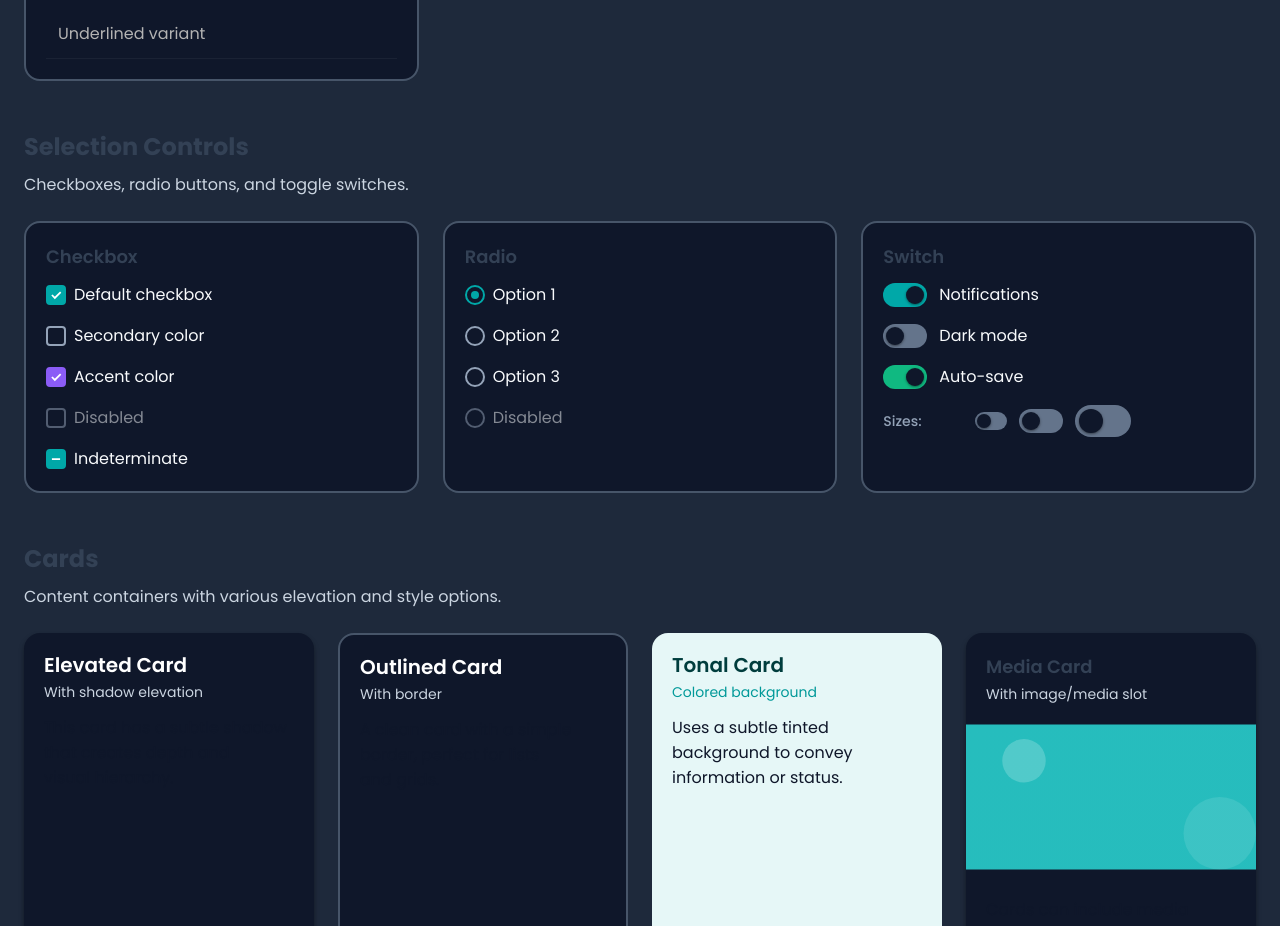
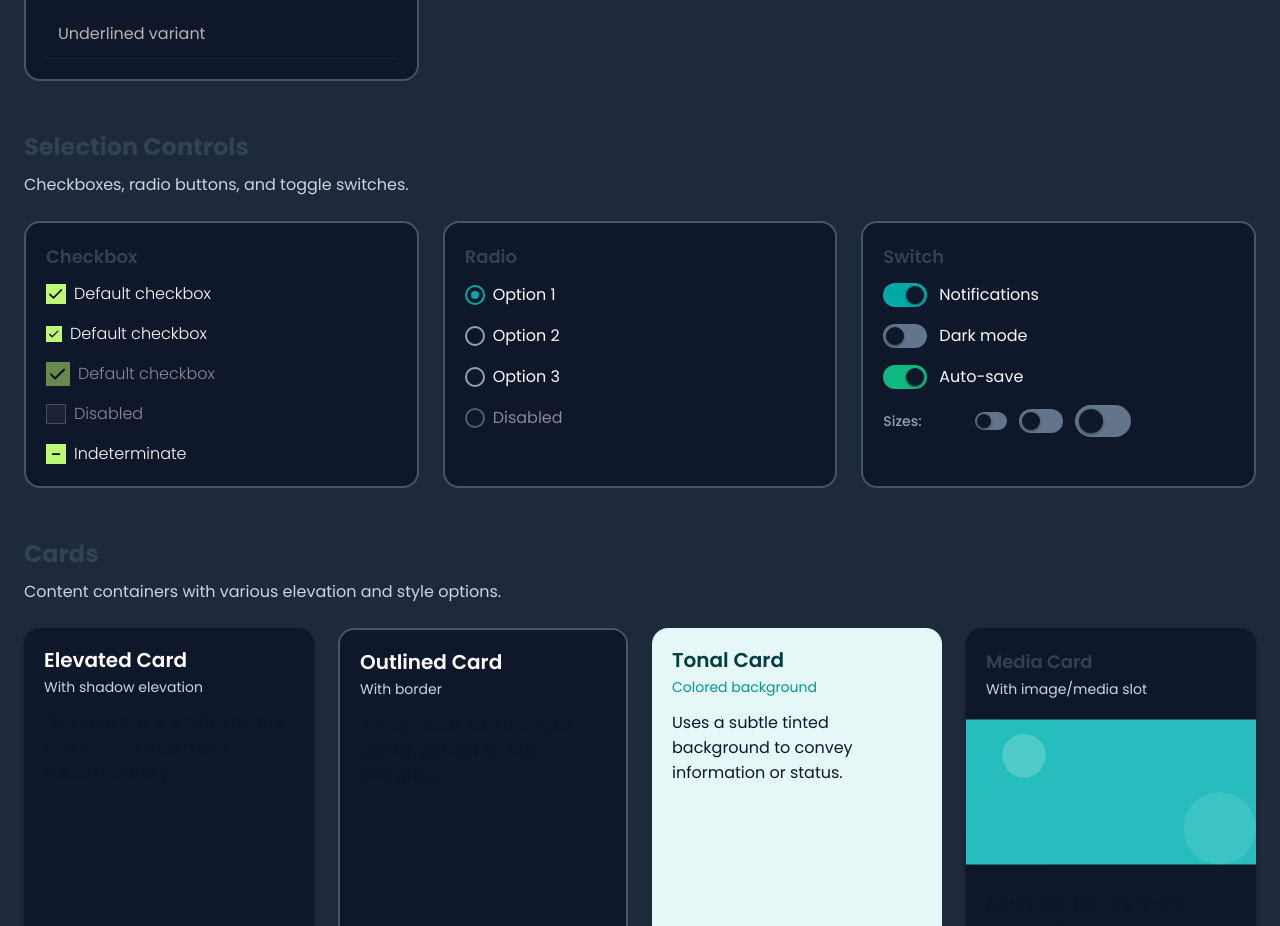
Before and after one commit to toroieno/design-system, a Vue app: page / in a window 1280 px wide. Shown: the part 1500-2426 px from the top of the page. Built offline with nearby package versions, Linux system fonts and the light colour scheme.

Commit message:
feat(component): base checkbox

```diff
--- a/src/App.vue
+++ b/src/App.vue
@@ -51,57 +51,7 @@
       <InputComponent />
 
       <!-- Selection Controls -->
-      <section class="demo-section">
-        <h2 class="demo-section__title">Selection Controls</h2>
-        <p class="demo-section__desc">Checkboxes, radio buttons, and toggle switches.</p>
-
-        <div class="demo-grid">
-          <!-- Checkbox -->
-          <PkCard variant="outlined">
-            <template #header>
-              <h3 class="demo-card-title">Checkbox</h3>
-            </template>
-            <div class="demo-stack">
-              <PkCheckbox v-model="checkValue1" label="Default checkbox" />
-              <PkCheckbox v-model="checkValue2" label="Secondary color" color="secondary" />
-              <PkCheckbox v-model="checkValue3" label="Accent color" color="accent" />
-              <PkCheckbox label="Disabled" disabled />
-              <PkCheckbox label="Indeterminate" indeterminate />
-            </div>
-          </PkCard>
-
-          <!-- Radio -->
-          <PkCard variant="outlined">
-            <template #header>
-              <h3 class="demo-card-title">Radio</h3>
-            </template>
-            <div class="demo-stack">
-              <PkRadio v-model="radioValue" value="option1" name="demo" label="Option 1" />
-              <PkRadio v-model="radioValue" value="option2" name="demo" label="Option 2" color="secondary" />
-              <PkRadio v-model="radioValue" value="option3" name="demo" label="Option 3" color="accent" />
-              <PkRadio value="disabled" name="demo2" label="Disabled" disabled />
-            </div>
-          </PkCard>
-
-          <!-- Switch -->
-          <PkCard variant="outlined">
-            <template #header>
-              <h3 class="demo-card-title">Switch</h3>
-            </template>
-            <div class="demo-stack">
-              <PkSwitch v-model="switchValue1" label="Notifications" />
-              <PkSwitch v-model="switchValue2" label="Dark mode" color="accent" />
-              <PkSwitch v-model="switchValue3" label="Auto-save" color="success" />
-              <div class="demo-row demo-row--align-center">
-                <span class="demo-label">Sizes:</span>
-                <PkSwitch size="sm" />
-                <PkSwitch size="md" />
-                <PkSwitch size="lg" />
-              </div>
-            </div>
-          </PkCard>
-        </div>
-      </section>
+      <SelectionsComponent />
 
       <!-- Cards Section -->
       <section class="demo-section">
@@ -308,24 +258,13 @@ import { ref, computed } from 'vue'
 import ButtonsComponent from "@/examples/ButtonsComponent.vue";
 import ProgressBarComponent from "@/examples/ProgressBarComponent.vue";
 import InputComponent from "@/examples/InputComponent.vue";
+import SelectionsComponent from "@/examples/SelectionsComponent.vue";
 // Components are registered globally via app.use(PackDesignSystem)
 // No need to import individually when using license
 
 // Theme
 const isDark = ref(true)
 
-// Checkbox values
-const checkValue1 = ref(true)
-const checkValue2 = ref(false)
-const checkValue3 = ref(true)
-
-// Radio value
-const radioValue = ref('option1')
-
-// Switch values
-const switchValue1 = ref(true)
-const switchValue2 = ref(false)
-const switchValue3 = ref(true)
 </script>
 
 <style lang="scss">
--- a/src/components/PkCheckbox/PkCheckbox.vue
+++ b/src/components/AeCheckbox/AeCheckbox.vue
@@ -2,21 +2,21 @@
   <label :class="checkboxClasses">
     <input
       type="checkbox"
-      class="pk-checkbox__input"
+      class="ae-checkbox__input"
       :checked="isChecked"
       :disabled="disabled"
       :indeterminate="indeterminate"
       @change="handleChange"
     />
-    <span class="pk-checkbox__box">
-      <svg v-if="isChecked && !indeterminate" class="pk-checkbox__check" viewBox="0 0 24 24" fill="none" stroke="currentColor" stroke-width="3">
-        <path d="M5 12l5 5L20 7" />
+    <span class="ae-checkbox__box">
+      <svg v-if="isChecked && !indeterminate" class="ae-checkbox__check" xmlns="http://www.w3.org/2000/svg" width="13" height="9" viewBox="0 0 13 9" fill="none">
+        <path d="M11.4667 0.800003L4.13334 8.13334L0.800003 4.8" stroke="currentColor" stroke-width="1.6" stroke-linecap="round" stroke-linejoin="round"/>
       </svg>
-      <svg v-if="indeterminate" class="pk-checkbox__check" viewBox="0 0 24 24" fill="none" stroke="currentColor" stroke-width="3">
+      <svg v-if="indeterminate" class="ae-checkbox__check" viewBox="0 0 24 24" fill="none" stroke="currentColor" stroke-width="3">
         <path d="M5 12h14" />
       </svg>
     </span>
-    <span v-if="label || $slots.default" class="pk-checkbox__label">
+    <span v-if="label || $slots.default" class="ae-checkbox__label ae-text-body-base">
       <slot>{{ label }}</slot>
     </span>
   </label>
@@ -25,17 +25,17 @@
 <script setup lang="ts">
 import { computed } from 'vue'
 
-export interface PkCheckboxProps {
+export interface AeCheckboxProps {
   modelValue?: boolean | any[]
   value?: any
   label?: string
   disabled?: boolean
   indeterminate?: boolean
-  color?: 'primary' | 'secondary' | 'accent' | 'success' | 'warning' | 'error'
+  color?: 'primary'
   size?: 'sm' | 'md' | 'lg'
 }
 
-const props = withDefaults(defineProps<PkCheckboxProps>(), {
+const props = withDefaults(defineProps<AeCheckboxProps>(), {
   modelValue: false,
   disabled: false,
   indeterminate: false,
@@ -56,13 +56,13 @@ const isChecked = computed(() => {
 })
 
 const checkboxClasses = computed(() => [
-  'pk-checkbox',
-  `pk-checkbox--${props.size}`,
-  `pk-checkbox--${props.color}`,
+  'ae-checkbox',
+  `ae-checkbox--${props.size}`,
+  `ae-checkbox--${props.color}`,
   {
-    'pk-checkbox--checked': isChecked.value,
-    'pk-checkbox--disabled': props.disabled,
-    'pk-checkbox--indeterminate': props.indeterminate,
+    'ae-checkbox--checked': isChecked.value,
+    'ae-checkbox--disabled': props.disabled,
+    'ae-checkbox--indeterminate': props.indeterminate,
   },
 ])
 
@@ -90,10 +90,10 @@ const handleChange = (event: Event) => {
 </script>
 
 <style lang="scss" scoped>
-.pk-checkbox {
+.ae-checkbox {
   display: inline-flex;
   align-items: center;
-  gap: var(--pk-space-2);
+  gap: var(--sds-size-space-8);
   cursor: pointer;
   user-select: none;
 
@@ -110,103 +110,89 @@ const handleChange = (event: Event) => {
     display: flex;
     align-items: center;
     justify-content: center;
-    border: var(--pk-border-width-2) solid var(--pk-neutral-400);
-    border-radius: var(--pk-radius-sm);
-    background: var(--pk-neutral-0);
-    transition: all var(--pk-duration-150) var(--pk-ease-out);
+    border-radius: var(--sds-size-radius-50);
+    border: var(--sds-size-stroke-border) solid var(--sds-color-border-default-teriary);
+    background: var(--sds-color-background-opacity-200);
+    transition: all var(--ae-duration-150) var(--ae-ease-out);
   }
 
   &__check {
-    color: white;
+    color: var(--sds-color-icon-brand-default);
     opacity: 0;
     transform: scale(0.5);
-    transition: all var(--pk-duration-150) var(--pk-ease-bounce);
+    transition: all var(--ae-duration-150) var(--ae-ease-bounce);
   }
 
   &__label {
-    font-size: var(--pk-text-base);
-    color: var(--pk-neutral-800);
+    color: var(--sds-color-text-default-primary);
   }
 
   // Sizes
   &--sm {
-    .pk-checkbox__box {
+    .ae-checkbox__box {
       width: 1rem;
       height: 1rem;
     }
 
-    .pk-checkbox__check {
+    .ae-checkbox__check {
       width: 0.625rem;
       height: 0.625rem;
-    }
-
-    .pk-checkbox__label {
-      font-size: var(--pk-text-sm);
     }
   }
 
   &--md {
-    .pk-checkbox__box {
+    .ae-checkbox__box {
       width: 1.25rem;
       height: 1.25rem;
     }
 
-    .pk-checkbox__check {
+    .ae-checkbox__check {
       width: 0.875rem;
       height: 0.875rem;
     }
   }
 
   &--lg {
-    .pk-checkbox__box {
+    .ae-checkbox__box {
       width: 1.5rem;
       height: 1.5rem;
     }
 
-    .pk-checkbox__check {
+    .ae-checkbox__check {
       width: 1rem;
       height: 1rem;
-    }
-
-    .pk-checkbox__label {
-      font-size: var(--pk-text-lg);
     }
   }
 
   // Hover
   &:hover:not(&--disabled) {
-    .pk-checkbox__box {
-      border-color: var(--pk-neutral-500);
+    .ae-checkbox__box {
+      border-color: var(--sds-color-border-default-teriary);
     }
   }
 
   // Colors when checked
   @mixin checkbox-color($color-500, $color-600) {
-    &.pk-checkbox--checked,
-    &.pk-checkbox--indeterminate {
-      .pk-checkbox__box {
+    &.ae-checkbox--checked,
+    &.ae-checkbox--indeterminate {
+      .ae-checkbox__box {
         background: $color-500;
         border-color: $color-500;
       }
 
-      .pk-checkbox__check {
+      .ae-checkbox__check {
         opacity: 1;
         transform: scale(1);
       }
 
-      &:hover:not(.pk-checkbox--disabled) .pk-checkbox__box {
+      &:hover:not(.ae-checkbox--disabled) .ae-checkbox__box {
         background: $color-600;
         border-color: $color-600;
       }
     }
   }
 
-  &--primary { @include checkbox-color(var(--pk-primary-500), var(--pk-primary-600)); }
-  &--secondary { @include checkbox-color(var(--pk-secondary-500), var(--pk-secondary-600)); }
-  &--accent { @include checkbox-color(var(--pk-accent-500), var(--pk-accent-600)); }
-  &--success { @include checkbox-color(var(--pk-success-500), var(--pk-success-600)); }
-  &--warning { @include checkbox-color(var(--pk-warning-500), var(--pk-warning-600)); }
-  &--error { @include checkbox-color(var(--pk-error-500), var(--pk-error-600)); }
+  &--primary { @include checkbox-color(var(--sds-color-background-brand-default), 'transparent'); }
 
   // Disabled
   &--disabled {
@@ -215,8 +201,8 @@ const handleChange = (event: Event) => {
   }
 
   // Focus
-  &:focus-within .pk-checkbox__box {
-    box-shadow: 0 0 0 3px var(--pk-primary-100);
+  &:focus-within .ae-checkbox__box {
+    box-shadow: 0 0 0 3px var(--ae-primary-100);
   }
 }
 </style>
--- /dev/null
+++ b/src/components/AeCheckbox/index.ts
@@ -0,0 +1,4 @@
+import AeCheckbox from './AeCheckbox.vue'
+export { AeCheckbox }
+export type { AeCheckboxProps } from './AeCheckbox.vue'
+export default AeCheckbox
--- a/src/components/PkCheckbox/index.ts
+++ /dev/null
@@ -1,4 +0,0 @@
-import PkCheckbox from './PkCheckbox.vue'
-export { PkCheckbox }
-export type { PkCheckboxProps } from './PkCheckbox.vue'
-export default PkCheckbox
--- a/src/components/index.ts
+++ b/src/components/index.ts
@@ -18,8 +18,8 @@ export { PkSelect } from './PkSelect'
 export type { PkSelectProps, SelectOption } from './PkSelect'
 
 // Checkbox
-export { PkCheckbox } from './PkCheckbox'
-export type { PkCheckboxProps } from './PkCheckbox'
+export { AeCheckbox } from './AeCheckbox'
+export type { AeCheckboxProps } from './AeCheckbox'
 
 // Radio
 export { PkRadio } from './PkRadio'
--- /dev/null
+++ b/src/examples/SelectionsComponent.vue
@@ -0,0 +1,70 @@
+<script setup lang="ts">
+import { ref } from 'vue'
+
+// Checkbox values
+const checkValue1 = ref(true)
+const checkValue2 = ref(false)
+const checkValue3 = ref(true)
+
+// Radio value
+const radioValue = ref('option1')
+
+// Switch values
+const switchValue1 = ref(true)
+const switchValue2 = ref(false)
+const switchValue3 = ref(true)
+</script>
+
+<template>
+  <section class="demo-section">
+    <h2 class="demo-section__title">Selection Controls</h2>
+    <p class="demo-section__desc">Checkboxes, radio buttons, and toggle switches.</p>
+
+    <div class="demo-grid">
+      <!-- Checkbox -->
+      <PkCard variant="outlined">
+        <template #header>
+          <h3 class="demo-card-title">Checkbox</h3>
+        </template>
+        <div class="demo-stack">
+          <AeCheckbox v-model="checkValue1" label="Default checkbox" />
+          <AeCheckbox v-model="checkValue1" label="Default checkbox" size="sm"/>
+          <AeCheckbox v-model="checkValue1" label="Default checkbox" size="lg" disabled/>
+          <AeCheckbox label="Disabled" disabled />
+          <AeCheckbox label="Indeterminate" indeterminate />
+        </div>
+      </PkCard>
+
+      <!-- Radio -->
+      <PkCard variant="outlined">
+        <template #header>
+          <h3 class="demo-card-title">Radio</h3>
+        </template>
+        <div class="demo-stack">
+          <PkRadio v-model="radioValue" value="option1" name="demo" label="Option 1" />
+          <PkRadio v-model="radioValue" value="option2" name="demo" label="Option 2" color="secondary" />
+          <PkRadio v-model="radioValue" value="option3" name="demo" label="Option 3" color="accent" />
+          <PkRadio value="disabled" name="demo2" label="Disabled" disabled />
+        </div>
+      </PkCard>
+
+      <!-- Switch -->
+      <PkCard variant="outlined">
+        <template #header>
+          <h3 class="demo-card-title">Switch</h3>
+        </template>
+        <div class="demo-stack">
+          <PkSwitch v-model="switchValue1" label="Notifications" />
+          <PkSwitch v-model="switchValue2" label="Dark mode" color="accent" />
+          <PkSwitch v-model="switchValue3" label="Auto-save" color="success" />
+          <div class="demo-row demo-row--align-center">
+            <span class="demo-label">Sizes:</span>
+            <PkSwitch size="sm" />
+            <PkSwitch size="md" />
+            <PkSwitch size="lg" />
+          </div>
+        </div>
+      </PkCard>
+    </div>
+  </section>
+</template>
--- a/src/styles/_fonts.scss
+++ b/src/styles/_fonts.scss
@@ -1,3 +1,10 @@
+.ae-text-body-base {
+  font-size: var(--sds-typography-scale-03);
+  font-style: normal;
+  font-weight: var(--sds-typography-weight-light);
+  line-height: 150%; /* 24px */
+}
+
 .ae-text-single-line-body-base {
   font-size: var(--sds-typography-scale-03);
   font-style: normal;
--- a/src/styles/_variables.scss
+++ b/src/styles/_variables.scss
@@ -198,7 +198,7 @@
 
   --pk-duration-75: 75ms;
   --pk-duration-100: 100ms;
-  --pk-duration-150: 150ms;
+  --ae-duration-150: 150ms;
   --pk-duration-200: 200ms;
   --pk-duration-300: 300ms;
   --pk-duration-500: 500ms;
@@ -206,7 +206,7 @@
 
   --pk-ease-linear: linear;
   --pk-ease-in: cubic-bezier(0.4, 0, 1, 1);
-  --pk-ease-out: cubic-bezier(0, 0, 0.2, 1);
+  --ae-ease-out: cubic-bezier(0, 0, 0.2, 1);
   --pk-ease-in-out: cubic-bezier(0.4, 0, 0.2, 1);
   --pk-ease-bounce: cubic-bezier(0.68, -0.55, 0.265, 1.55);
 
```
Also changed, not shown: src/index.ts (+4 -4 lines), 1 other file (tests, documents, lock files or other folders).
